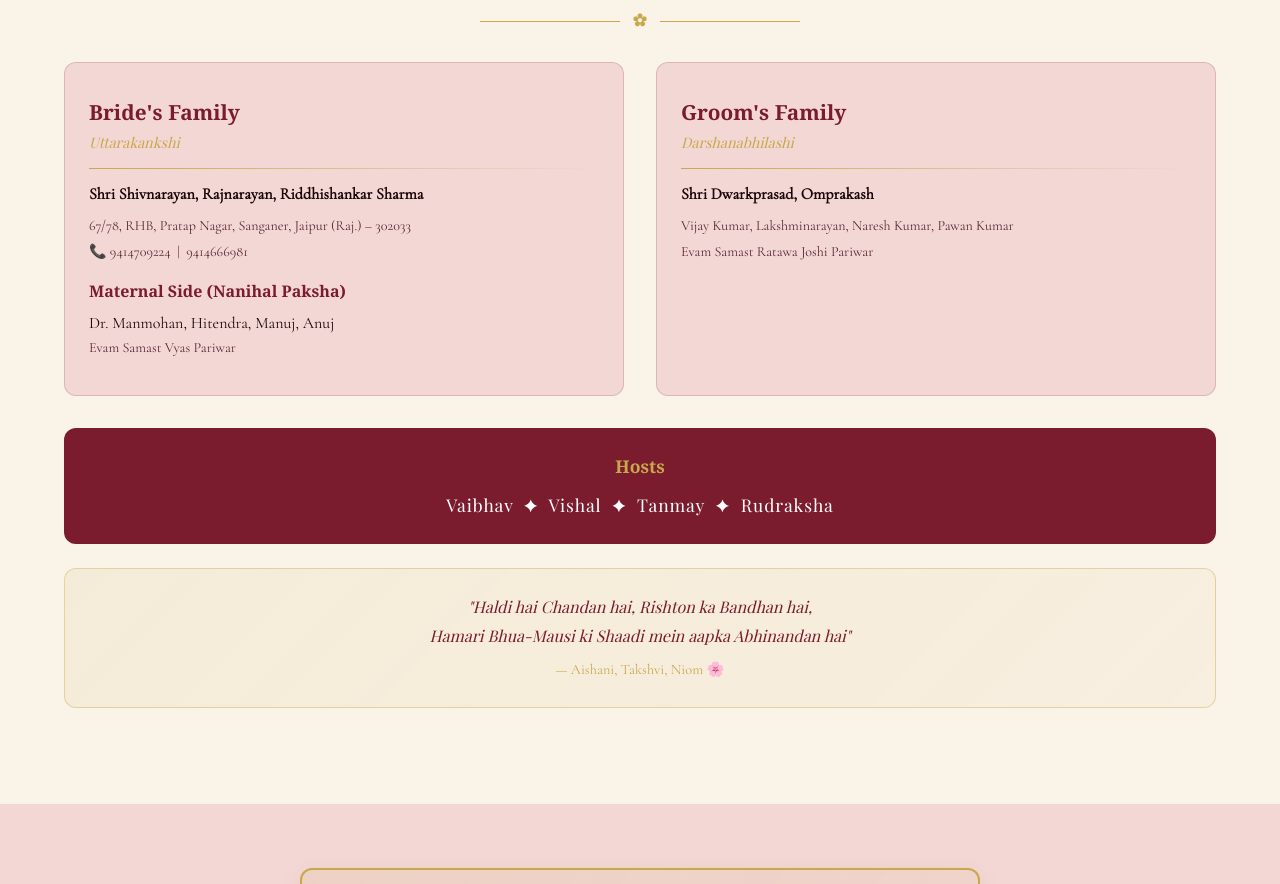
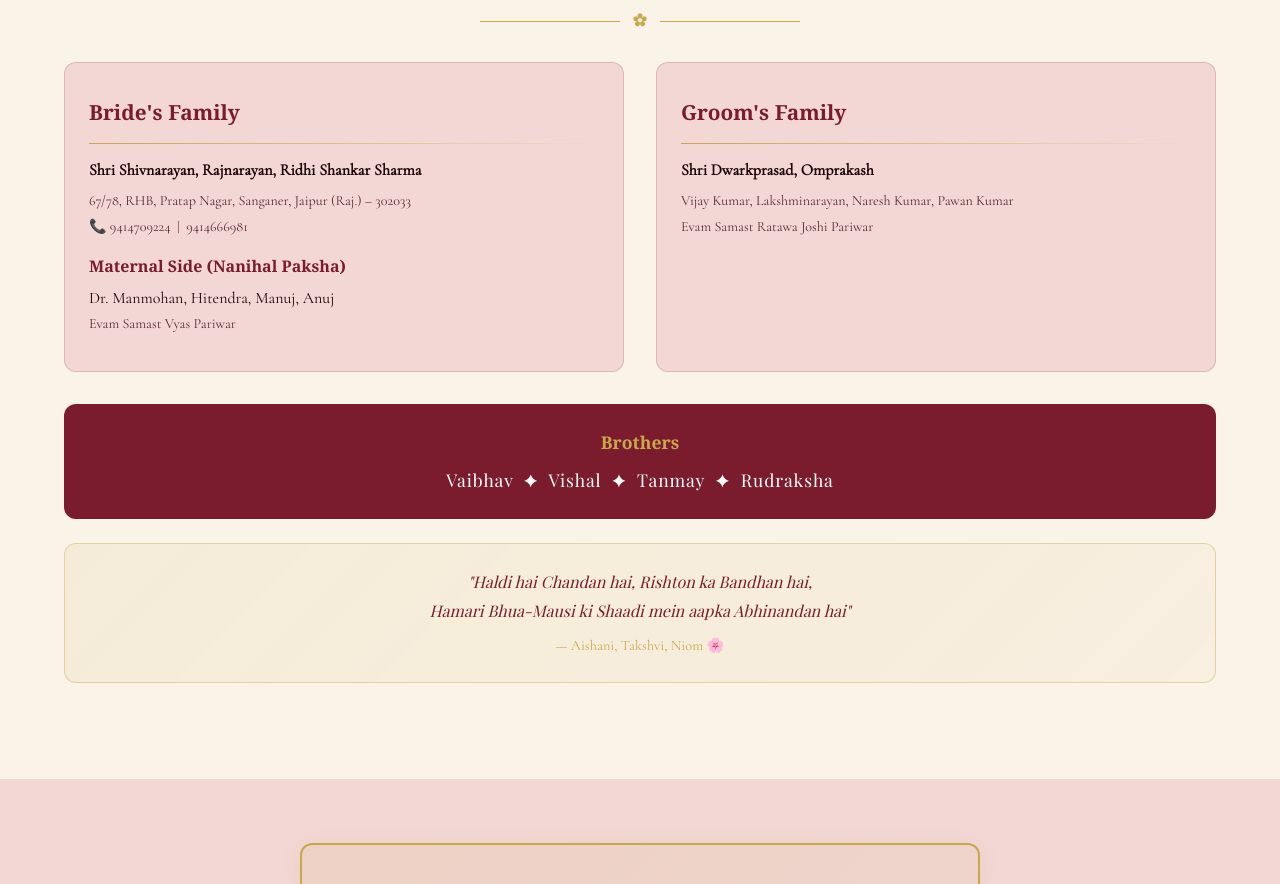
Before and after one commit to rudraksh-16/kratika-wedding, a React (Vite) app in the folder wedding-app/: page / in a window 1280 px wide. Shown: the part 5060-5944 px from the top of the page. Built offline with nearby package versions, Linux system fonts and the light colour scheme; a web font is replaced by a local one.

Commit message:
family name

```diff
--- a/wedding-app/src/components/FamilySection.jsx
+++ b/wedding-app/src/components/FamilySection.jsx
@@ -16,9 +16,9 @@ export default function FamilySection() {
           {/* Bride's Side */}
           <div className="family-card">
             <h3 className="family-role">Bride's Family</h3>
-            <p className="family-role-en">Uttarakankshi</p>
+            <p className="family-role-en"></p>
             <div className="family-divider" />
-            <p className="family-main">Shri Shivnarayan, Rajnarayan, Riddhishankar Sharma</p>
+            <p className="family-main">Shri Shivnarayan, Rajnarayan, Ridhi Shankar Sharma</p>
             <p className="family-addr">67/78, RHB, Pratap Nagar, Sanganer, Jaipur (Raj.) – 302033</p>
             <p className="family-mob">📞 9414709224 &nbsp;|&nbsp; 9414666981</p>
 
@@ -32,7 +32,7 @@ export default function FamilySection() {
           {/* Groom's Side */}
           <div className="family-card">
             <h3 className="family-role">Groom's Family</h3>
-            <p className="family-role-en">Darshanabhilashi</p>
+            <p className="family-role-en"></p>
             <div className="family-divider" />
             <p className="family-main">Shri Dwarkprasad, Omprakash</p>
             <p className="family-secondary">Vijay Kumar, Lakshminarayan, Naresh Kumar, Pawan Kumar</p>
@@ -42,7 +42,7 @@ export default function FamilySection() {
 
         {/* Swagatkarta */}
         <div className="swagat-box reveal">
-          <h4 className="swagat-title">Hosts</h4>
+          <h4 className="swagat-title">Brothers</h4>
           <p className="swagat-names">Vaibhav &nbsp;✦&nbsp; Vishal &nbsp;✦&nbsp; Tanmay &nbsp;✦&nbsp; Rudraksha</p>
         </div>
 
```
